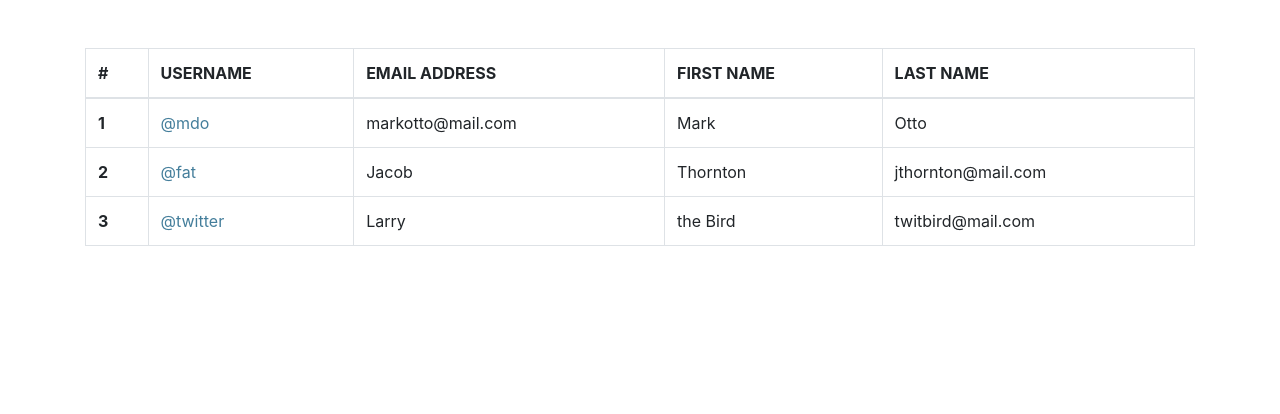
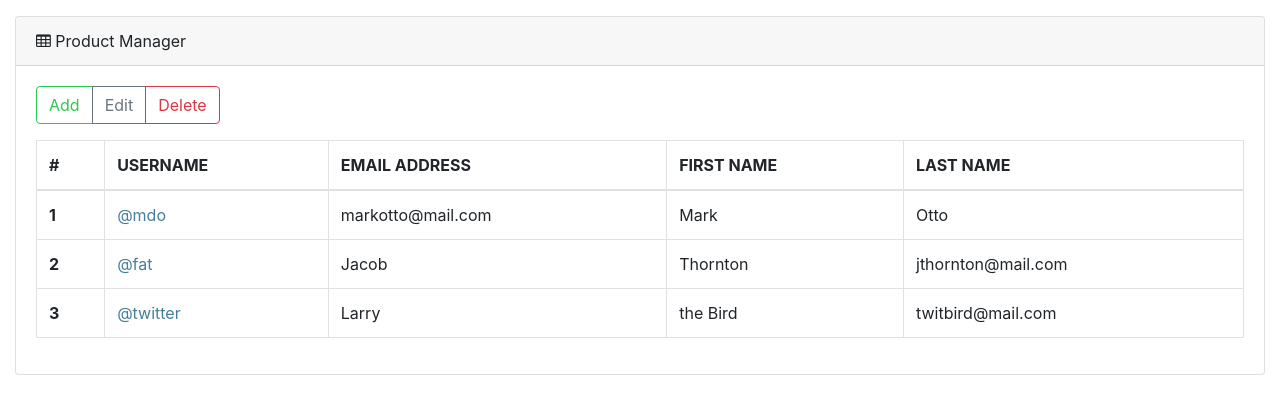
Before and after one commit to denricklaborada/SECPROG-MP, a Django app: page /adminman/prodmng/ in a window 1280 px wide. Shown: the part 96-510 px from the top of the page. Run offline with Django 3.2, Linux system fonts and the light colour scheme; some libraries are stand-ins or nearby versions.

Commit message:
webpages

```diff
--- a/aionwristwatches/ecommerce/templates/ecommerce/adminman.html
+++ b/aionwristwatches/ecommerce/templates/ecommerce/adminman.html
@@ -19,7 +19,7 @@
                 <a href="{%url 'ecommerce:prodmng' %}">Product Manager</a>
                 <span  class="pull-right">
                     <a href="{%url 'ecommerce:addp' %}"><i class="text-success fa fa-user-plus"></i>&nbsp;<small><strong>Add</strong></small></a>&nbsp;
-                    <a href="{%url 'ecommerce:prodmng' %}"><i class=" text-warning fa fa-pencil" ></i>&nbsp;<small><strong>Edit</strong></small></a>
+                    <a href="{%url 'ecommerce:prodmng' %}"><i class=" text-warning fa fa-pencil" ></i>&nbsp;<small><strong>Change</strong></small></a>
                 </span>
             </div>
             <hr/>
@@ -27,7 +27,7 @@
                 <a href="#">Account Manager</a>
                 <span  class="pull-right">
                     <a href="#"><i class="text-success fa fa-user-plus"></i>&nbsp;<small><strong>Add</strong></small></a>&nbsp;
-                    <a href="#"><i class=" text-warning fa fa-pencil" ></i>&nbsp;<small><strong>Edit</strong></small></a>
+                    <a href="#"><i class=" text-warning fa fa-pencil" ></i>&nbsp;<small><strong>Change</strong></small></a>
                 </span>
             </div>
 
--- a/aionwristwatches/ecommerce/templates/ecommerce/prodman.html
+++ b/aionwristwatches/ecommerce/templates/ecommerce/prodman.html
@@ -1,4 +1,4 @@
-{% extends 'ecommerce/extends/header2.html' %}
+{% extends 'ecommerce/extends/header3.html' %}
 {% load static %}
 
 {% block body %}
--- a/aionwristwatches/ecommerce/templates/ecommerce/prodmng.html
+++ b/aionwristwatches/ecommerce/templates/ecommerce/prodmng.html
@@ -11,14 +11,24 @@
 <nav id="navbar1" class="navbar navbar-expand-md navbar-dark">
     <div id="id_bread" >
         <div class="breadcrumbs">
-            <a id="id_bread" href="/admin/">Home</a>
+            <a id="id_bread" href="/adminman/">Home</a>
             <span style="color:#c4dce8;">›&nbsp;Product Manager</span>
 
         </div>
     </div>
 </nav>
-<div class="container">
-    <table class="table table-bordered mt-5">
+<div class="container-fluid">
+    <div class="card mt-3">
+      <div class="card-header">
+        <i class="fa fa-table"></i> Product Manager
+      </div>
+      <div class="card-body">
+        <div class="btn-group" role="group">
+          <button type="button" class="btn btn-outline-success">Add</button>
+          <button type="button" class="btn btn-outline-secondary">Edit</button>
+          <button type="button" class="btn btn-outline-danger">Delete</button>
+        </div>
+        <table class="table table-bordered mt-3">
           <thead class="thead-inverse text-uppercase">
             <tr>
               <th>#</th>
@@ -55,6 +65,7 @@
             </tr>
           </tbody>
         </table>
+    </div>
 
 </div>
 
```
Lines whose indentation alone changed are shown as unchanged.
